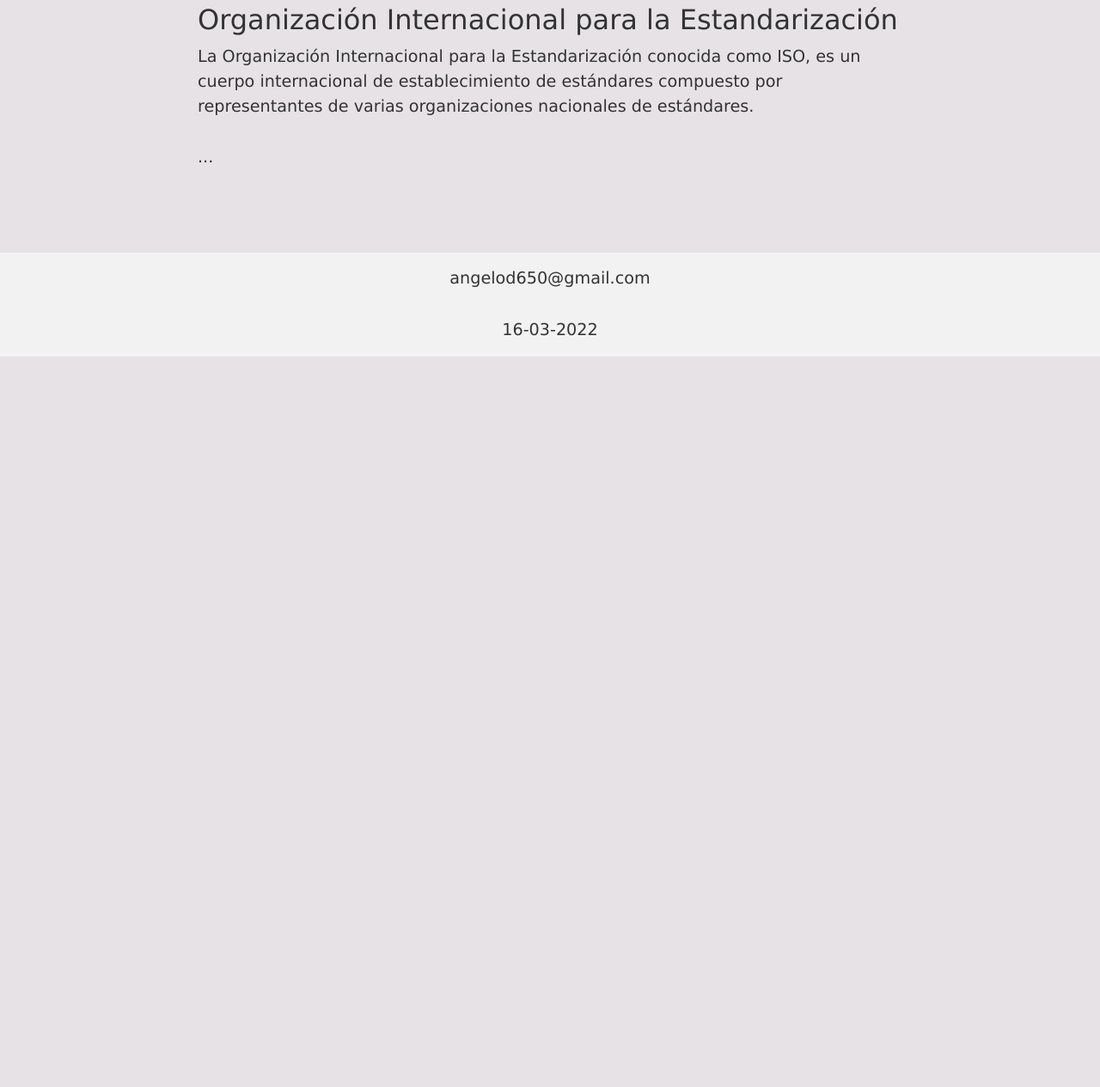
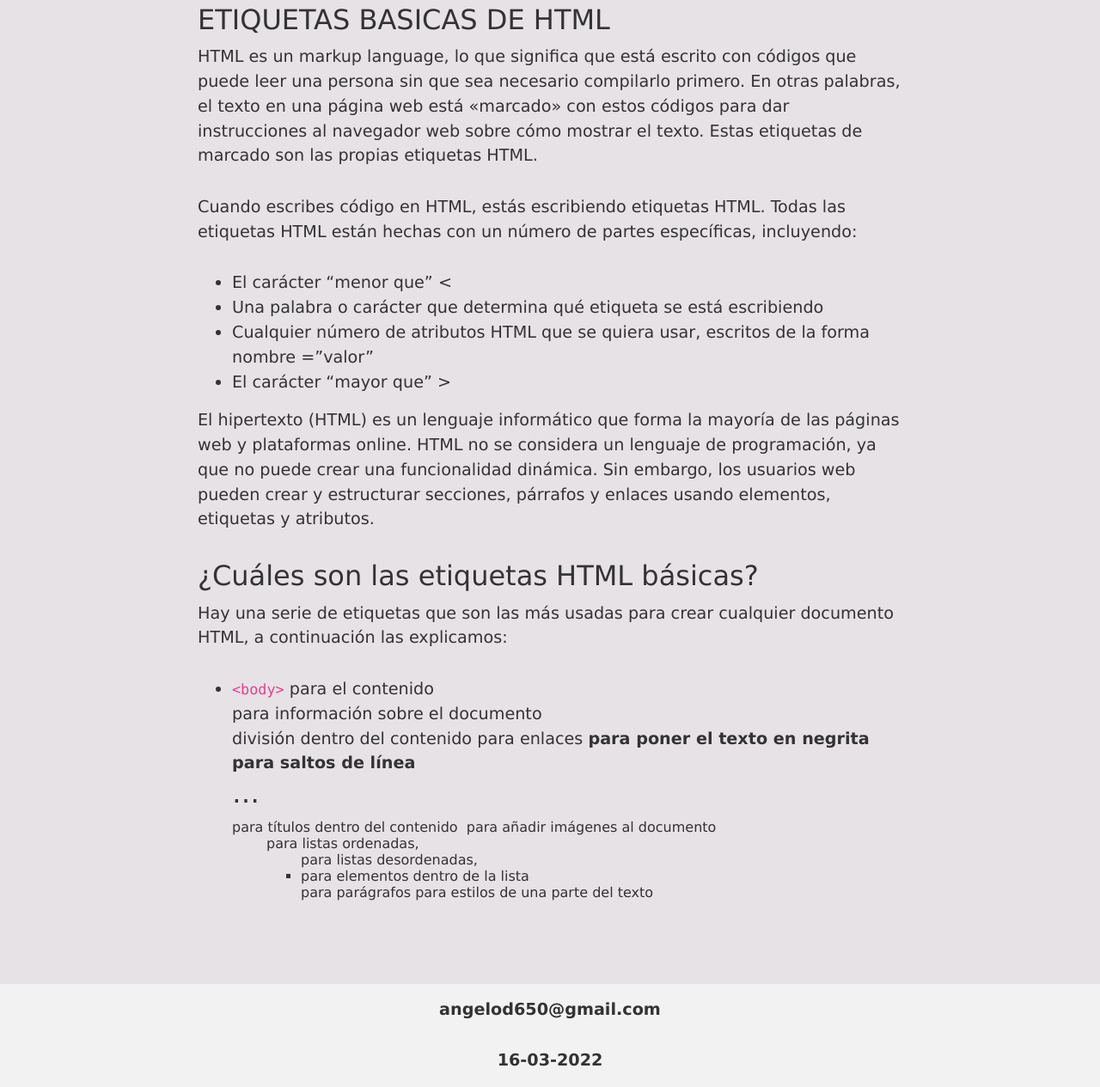
Before and after one commit to YEIFERVEGA/DSW-YEIFERPEDROZO-main, a plain HTML site: page fase 2/desing.html in a window 1280 px wide. Shown: the part 324-1589 px from the top of the page at 86% size. Before the commit the page ends 800 px from the top, so only its background shows below. Drawn offline with nearby package versions, Linux system fonts and the light colour scheme.

Commit message:
Update desing.html

```diff
--- a/fase 2/desing.html
+++ b/fase 2/desing.html
@@ -16,7 +16,7 @@
 <body>
     <header class="header">
         <div class="container logo-nav-container">
-            <a href="#" class="logo">Logo</a>
+            <a href="#" class="logo">HTML</a>
             <span class="menu-icon">ver menu</span>
             <nav class="navigation">
                 <ul class="menu">
@@ -53,13 +53,47 @@
 
                 <article>
 
-                <h1>Organización Internacional para la Estandarización</h1>
+                <h1>ETIQUETAS BASICAS DE HTML</h1>
 
-                <p>La Organización Internacional para la Estandarización conocida como ISO, es un cuerpo internacional de establecimiento de estándares compuesto por representantes de varias organizaciones nacionales de estándares.</p>
+                <p>HTML es un markup language, lo que significa que está escrito con códigos que puede leer una persona sin que sea necesario
+			compilarlo primero. En otras palabras, el texto en una página web está «marcado» con estos códigos para dar instrucciones
+			al navegador web sobre cómo mostrar el texto. Estas etiquetas de marcado son las propias etiquetas HTML.</p>
 
-                <p>...</p>
+                <p>Cuando escribes código en HTML, estás escribiendo etiquetas HTML. Todas las etiquetas HTML están hechas con un número de partes
+			específicas, incluyendo:</p>
 
+			<ul>
+
+			<li> El carácter “menor que” <</li>
+			<li> Una palabra o carácter que determina qué etiqueta se está escribiendo </li>
+			<li> Cualquier número de atributos HTML que se quiera usar, escritos de la forma nombre =”valor” </li>
+			<li> El carácter “mayor que” > </li>
+
+			</ul>
+
+		<P>El hipertexto (HTML) es un lenguaje informático que forma la mayoría de las páginas web y plataformas online. HTML no se considera
+			 un lenguaje de programación, ya que no puede crear una funcionalidad dinámica. Sin embargo, los usuarios web pueden crear y
+			 estructurar secciones, párrafos y enlaces usando elementos, etiquetas y atributos.</P>
                 </article>
+	    <h1>¿Cuáles son las etiquetas HTML básicas?</h1>
+
+	    <p>Hay una serie de etiquetas que son las más usadas para crear cualquier documento HTML, a continuación las explicamos:</p>
+
+	    <ul>
+
+			<li><code>&lt;body&gt;</code> para el contenido</li>
+			<head> para información sobre el documento
+			<div> división dentro del contenido
+			<a> para enlaces
+			<strong> para poner el texto en negrita
+			<br> para saltos de línea
+			<H1>…<H6> para títulos dentro del contenido
+			<img> para añadir imágenes al documento
+			<ol> para listas ordenadas, <ul> para listas desordenadas, <li> para elementos dentro de la lista
+			<p> para parágrafos
+			<span> para estilos de una parte del texto
+
+	    </ul>
 
             </dIv>
     </main>
```
